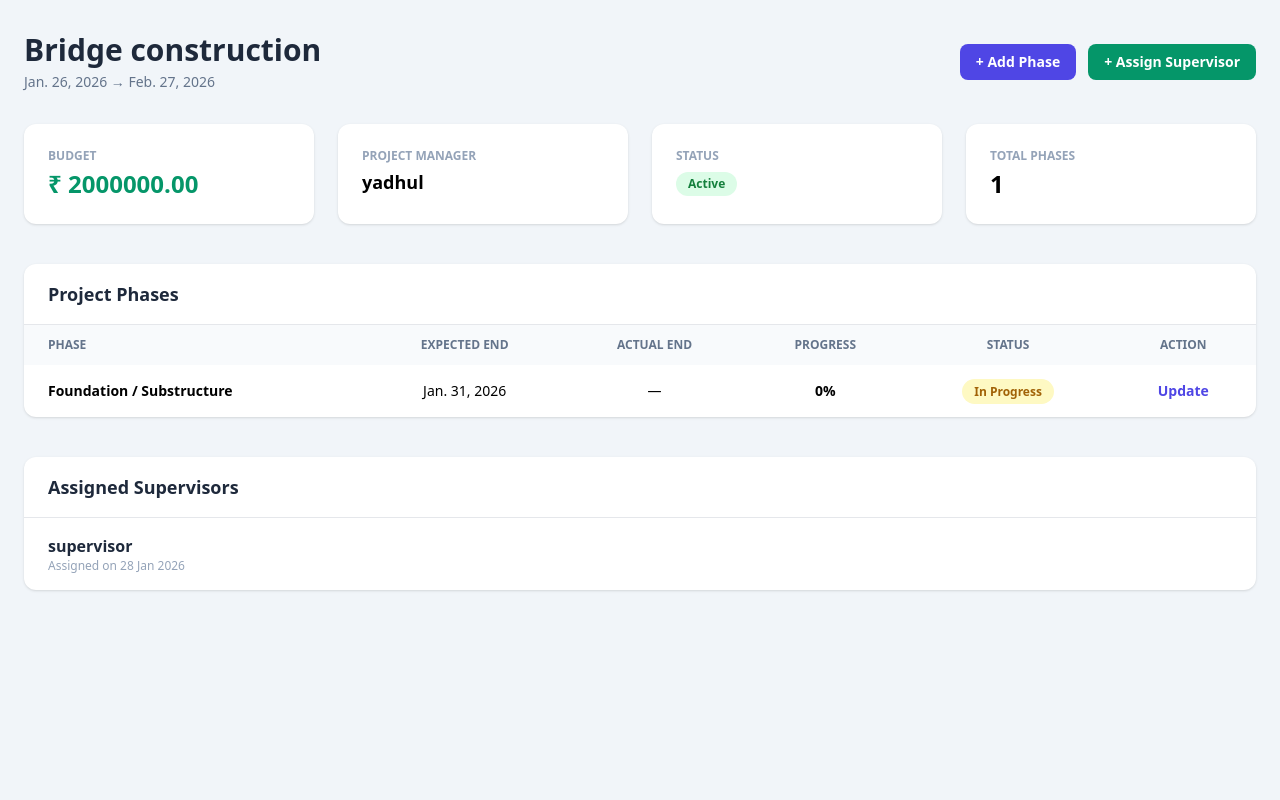
After one commit to anandhupp73/CMS, a Django app: page /construction/project/1/ in a window 1280 px wide. The commit adds this page. Run offline with Django 5.2, Linux system fonts and the light colour scheme; a user stored in the database is signed in; data comes from the database, SQL or seed files in the repository; both versions use the stored data as it was after the commit; some libraries are stand-ins or nearby versions.

Commit message:
project details and functionalities

```diff
--- a/project/accounts/templates/accounts/login.html
+++ b/project/accounts/templates/accounts/login.html
@@ -29,7 +29,7 @@
                     <path stroke-linecap="round" stroke-linejoin="round" stroke-width="2" d="M19 21V5a2 2 0 00-2-2H7a2 2 0 00-2 2v16m14 0h2m-2 0h-5m-9 0H3m2 0h5M9 7h1m-1 4h1m4-4h1m-1 4h1m-5 10v-5a1 1 0 011-1h2a1 1 0 011 1v5m-4 0h4"></path>
                 </svg>
             </div>
-            <h1 class="text-3xl font-extrabold text-white tracking-tight">CPMS Login</h1>
+            <h1 class="text-3xl font-extrabold text-white tracking-tight">CMS Login</h1>
             <p class="text-slate-200 mt-2 font-medium text-sm uppercase tracking-widest">Construction Management</p>
         </div>
 
--- /dev/null
+++ b/project/construction/templates/construction/project_detail.html
@@ -0,0 +1,181 @@
+<!DOCTYPE html>
+<html lang="en">
+<head>
+    <meta charset="UTF-8">
+    <title>{{ project.name }} | Project Details</title>
+    <script src="https://cdn.tailwindcss.com"></script>
+</head>
+
+<body class="bg-slate-100 min-h-screen">
+
+<div class="max-w-7xl mx-auto px-6 py-8">
+
+    <!-- ================= HEADER ================= -->
+    <div class="flex flex-col md:flex-row justify-between md:items-center gap-4 mb-8">
+        <div>
+            <h1 class="text-3xl font-extrabold text-slate-800">
+                {{ project.name }}
+            </h1>
+            <p class="text-sm text-slate-500 mt-1">
+                {{ project.start_date }} → {{ project.end_date }}
+            </p>
+        </div>
+
+        <div class="flex gap-3">
+            <a href="{% url 'construction:add_phase' project.id %}"
+               class="px-4 py-2 bg-indigo-600 text-white rounded-lg text-sm font-semibold hover:bg-indigo-700">
+                + Add Phase
+            </a>
+
+            <a href="{% url 'construction:assign_supervisor' project.id %}"
+               class="px-4 py-2 bg-emerald-600 text-white rounded-lg text-sm font-semibold hover:bg-emerald-700">
+                + Assign Supervisor
+            </a>
+        </div>
+    </div>
+
+    <!-- ================= PROJECT SUMMARY ================= -->
+    <div class="grid grid-cols-1 md:grid-cols-4 gap-6 mb-10">
+        <div class="bg-white p-6 rounded-xl shadow">
+            <p class="text-xs uppercase text-slate-400 font-bold">Budget</p>
+            <p class="text-2xl font-bold text-emerald-600 mt-1">
+                ₹ {{ project.budget }}
+            </p>
+        </div>
+
+        <div class="bg-white p-6 rounded-xl shadow">
+            <p class="text-xs uppercase text-slate-400 font-bold">Project Manager</p>
+            <p class="text-lg font-semibold mt-1">
+                {{ project.manager.username }}
+            </p>
+        </div>
+
+        <div class="bg-white p-6 rounded-xl shadow">
+            <p class="text-xs uppercase text-slate-400 font-bold">Status</p>
+            <span class="inline-block mt-2 px-3 py-1 rounded-full text-xs font-bold
+                {% if project.is_active %}
+                    bg-green-100 text-green-700
+                {% else %}
+                    bg-red-100 text-red-700
+                {% endif %}
+            ">
+                {% if project.is_active %} Active {% else %} Inactive {% endif %}
+            </span>
+        </div>
+
+        <div class="bg-white p-6 rounded-xl shadow">
+            <p class="text-xs uppercase text-slate-400 font-bold">Total Phases</p>
+            <p class="text-2xl font-bold mt-1">
+                {{ project.phases.count }}
+            </p>
+        </div>
+    </div>
+
+    <!-- ================= PHASE TABLE ================= -->
+    <div class="bg-white rounded-xl shadow mb-10">
+        <div class="px-6 py-4 border-b">
+            <h2 class="text-lg font-bold text-slate-800">
+                Project Phases
+            </h2>
+        </div>
+
+        <div class="overflow-x-auto">
+            <table class="w-full text-sm">
+                <thead class="bg-slate-50 text-xs uppercase text-slate-500 font-bold">
+                    <tr>
+                        <th class="px-6 py-3 text-left">Phase</th>
+                        <th class="px-6 py-3 text-center">Expected End</th>
+                        <th class="px-6 py-3 text-center">Actual End</th>
+                        <th class="px-6 py-3 text-center">Progress</th>
+                        <th class="px-6 py-3 text-center">Status</th>
+                        <th class="px-6 py-3 text-center">Action</th>
+                    </tr>
+                </thead>
+
+                <tbody class="divide-y">
+                    {% for phase in phases %}
+                    <tr class="hover:bg-slate-50">
+                        <td class="px-6 py-4 font-semibold">
+                            {{ phase.phase_name }}
+                        </td>
+
+                        <td class="px-6 py-4 text-center">
+                            {{ phase.expected_end }}
+                        </td>
+
+                        <td class="px-6 py-4 text-center">
+                            {{ phase.actual_end|default:"—" }}
+                        </td>
+
+                        <td class="px-6 py-4 text-center font-bold">
+                            {{ phase.progress }}%
+                        </td>
+
+                        <!-- STATUS -->
+                        <td class="px-6 py-4 text-center">
+                            {% if phase.actual_end and phase.actual_end > phase.expected_end %}
+                                <span class="px-3 py-1 rounded-full bg-red-100 text-red-700 text-xs font-bold">
+                                    Delayed
+                                </span>
+                            {% elif phase.progress == 100 %}
+                                <span class="px-3 py-1 rounded-full bg-green-100 text-green-700 text-xs font-bold">
+                                    Completed
+                                </span>
+                            {% else %}
+                                <span class="px-3 py-1 rounded-full bg-yellow-100 text-yellow-700 text-xs font-bold">
+                                    In Progress
+                                </span>
+                            {% endif %}
+                        </td>
+
+                        <td class="px-6 py-4 text-center">
+                            <a href="{% url 'construction:update_phase' phase.id %}"
+                               class="text-indigo-600 font-bold hover:underline">
+                                Update
+                            </a>
+                        </td>
+                    </tr>
+                    {% empty %}
+                    <tr>
+                        <td colspan="6" class="px-6 py-6 text-center text-slate-400">
+                            No phases added yet.
+                        </td>
+                    </tr>
+                    {% endfor %}
+                </tbody>
+            </table>
+        </div>
+    </div>
+
+    <!-- ================= SUPERVISORS ================= -->
+    <div class="bg-white rounded-xl shadow">
+        <div class="px-6 py-4 border-b">
+            <h2 class="text-lg font-bold text-slate-800">
+                Assigned Supervisors
+            </h2>
+        </div>
+
+        <ul class="divide-y">
+            {% for ps in supervisors %}
+            <li class="px-6 py-4 flex justify-between items-center">
+                <div>
+                    <p class="font-semibold text-slate-800">
+                        {{ ps.supervisor.username }}
+                    </p>
+                    <p class="text-xs text-slate-400">
+                        Assigned on {{ ps.assigned_at|date:"d M Y" }}
+                    </p>
+                </div>
+            </li>
+            {% empty %}
+            <li class="px-6 py-6 text-center text-slate-400">
+                No supervisors assigned yet.
+            </li>
+            {% endfor %}
+        </ul>
+    </div>
+
+</div>
+
+</body>
+</html>
--- a/project/construction/urls.py
+++ b/project/construction/urls.py
@@ -7,4 +7,12 @@ urlpatterns = [
     path('', views.home, name='construction_home'),
     path('add-project/', views.add_project, name='add_project'),
     path('project_manage/', views.project_manage, name='project_manage'),
+    path('add-phase/<int:project_id>/',views.add_phase,name='add_phase'),
+    path('add-supervisor/<int:project_id>',views.assign_supervisor,name='assign_supervisor'),
+    path('update-progress/<int:project_id>',views.update_progress,name='update_progress'),
+    path('project/<int:project_id>/', views.project_detail, name='project_detail'),
+    path('update-phase/<int:phase_id>/', views.update_phase, name='update_phase'),
+    path('supervisors/', views.supervisors_list, name='pm_supervisors'),
+
+
 ]
--- a/project/construction/views.py
+++ b/project/construction/views.py
@@ -2,7 +2,8 @@ from django.shortcuts import render,redirect
 from django.contrib.auth.decorators import login_required, user_passes_test
 from django.contrib.auth import get_user_model
 from django.contrib import messages
-from .models import Project
+from .models import *
+from datetime import timezone
 
 User = get_user_model()
 
@@ -57,3 +58,116 @@ def add_project(request):
 @user_passes_test(is_pm)
 def project_manage(request):
     return render(request, 'construction/project_manage.html')
+
+@login_required
+@user_passes_test(is_pm)
+def add_phase(request, project_id):
+    project = Project.objects.get(id=project_id)
+
+    if request.method == 'POST':
+        phase_name = request.POST.get('phase_name')
+        expected_end = request.POST.get('expected_end')
+
+        if not phase_name or not expected_end:
+            messages.error(request, "All fields are required.")
+            return redirect('add_phase', project_id=project.id)
+
+        ProjectPhase.objects.create(
+            project=project,
+            phase_name=phase_name,
+            expected_end=expected_end
+        )
+
+        messages.success(request, "Phase added successfully.")
+        return redirect('construction:construction_home')
+
+    return render(request, 'construction/add_phase.html', {
+        'project': project
+    })
+
+@login_required
+@user_passes_test(is_pm)
+def assign_supervisor(request, project_id):
+    project = Project.objects.get(id=project_id)
+
+    supervisors = User.objects.filter(role__name='Supervisor', is_active=True)
+
+    if request.method == 'POST':
+        supervisor_id = request.POST.get('supervisor')
+        supervisor = User.objects.get(id=supervisor_id)
+
+        ProjectSupervisor.objects.create(
+            project=project,
+            supervisor=supervisor
+        )
+
+        messages.success(request, "Supervisor assigned")
+        return redirect('construction:construction_home')
+
+    return render(request, 'construction/assign_supervisor.html', {
+        'project': project,
+        'supervisors': supervisors
+    })
+
+@login_required
+@user_passes_test(is_pm)
+def update_progress(request, project_id):
+    project = Project.objects.get(id=project_id)
+
+    phases = project.phases.all()
+
+    if request.method == 'POST':
+        for phase in phases:
+            progress = request.POST.get(f'phase_{phase.id}')
+            if progress:
+                phase.progress = int(progress)
+                phase.save()
+
+        messages.success(request, "Progress updated")
+        return redirect('construction:construction_home')
+
+    return render(request, 'construction/update_progress.html', {
+        'project': project,
+        'phases': phases
+    })
+
+@login_required
+def project_detail(request, project_id):
+    project = Project.objects.get(id=project_id)
+    phases = project.phases.all()
+    supervisors = ProjectSupervisor.objects.filter(project=project)
+
+    return render(request, 'construction/project_detail.html', {
+        'project': project,
+        'phases': phases,
+        'supervisors': supervisors,
+    })
+
+@login_required
+@user_passes_test(is_pm)
+def update_phase(request, phase_id):
+    phase = ProjectPhase.objects.get(id=phase_id)
+
+    if request.method == 'POST':
+        phase.progress = request.POST.get('progress')
+
+        actual_end = request.POST.get('actual_end')
+        phase.actual_end = actual_end if actual_end else None
+
+        phase.save()
+        return redirect('construction:project_detail', phase.project.id)
+
+    return render(request, 'construction/update_phase.html', {
+        'phase': phase
+    })
+
+
+@login_required
+def supervisors_list(request):
+    supervisors = ProjectSupervisor.objects.filter(
+        project__manager=request.user
+    ).select_related('supervisor', 'project')
+
+    return render(request, 'construction/supervisor_list.html', {
+        'supervisors': supervisors
+    })
--- a/project/dashboard/templates/dashboard/admin/dashboard.html
+++ b/project/dashboard/templates/dashboard/admin/dashboard.html
@@ -38,9 +38,9 @@
     <nav class="shrink-0 bg-slate-900 text-white h-16 flex items-center px-6 justify-between border-b border-slate-700">
         <div class="flex items-center gap-3">
             <div class="w-8 h-8 bg-orange-500 rounded-lg flex items-center justify-center font-black">
-                CP
+                CM
             </div>
-            <span class="font-bold tracking-tight">CPMS</span>
+            <span class="font-bold tracking-tight">CMS</span>
         </div>
 
         <div class="flex items-center gap-4">
```
Also changed, not shown: project/construction/templates/construction/add_phase.html (added, +42 -0 lines), project/construction/templates/construction/assign_supervisor.html (added, +56 -0 lines), project/construction/templates/construction/pm_dashboard.html (+20 -9 lines), project/construction/templates/construction/supervisor_list.html (added, +54 -0 lines), project/construction/templates/construction/update_phase.html (added, +81 -0 lines), project/construction/templates/construction/update_progress.html (added, +63 -0 lines), project/db.sqlite3.
